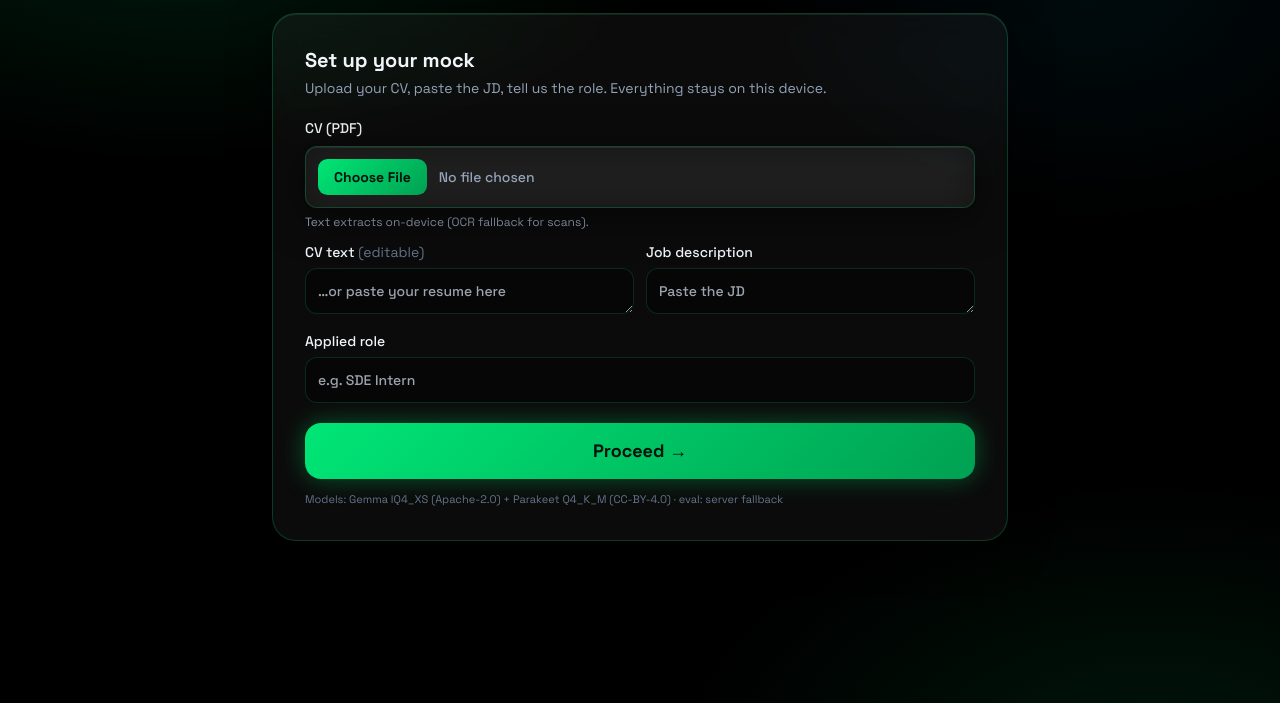
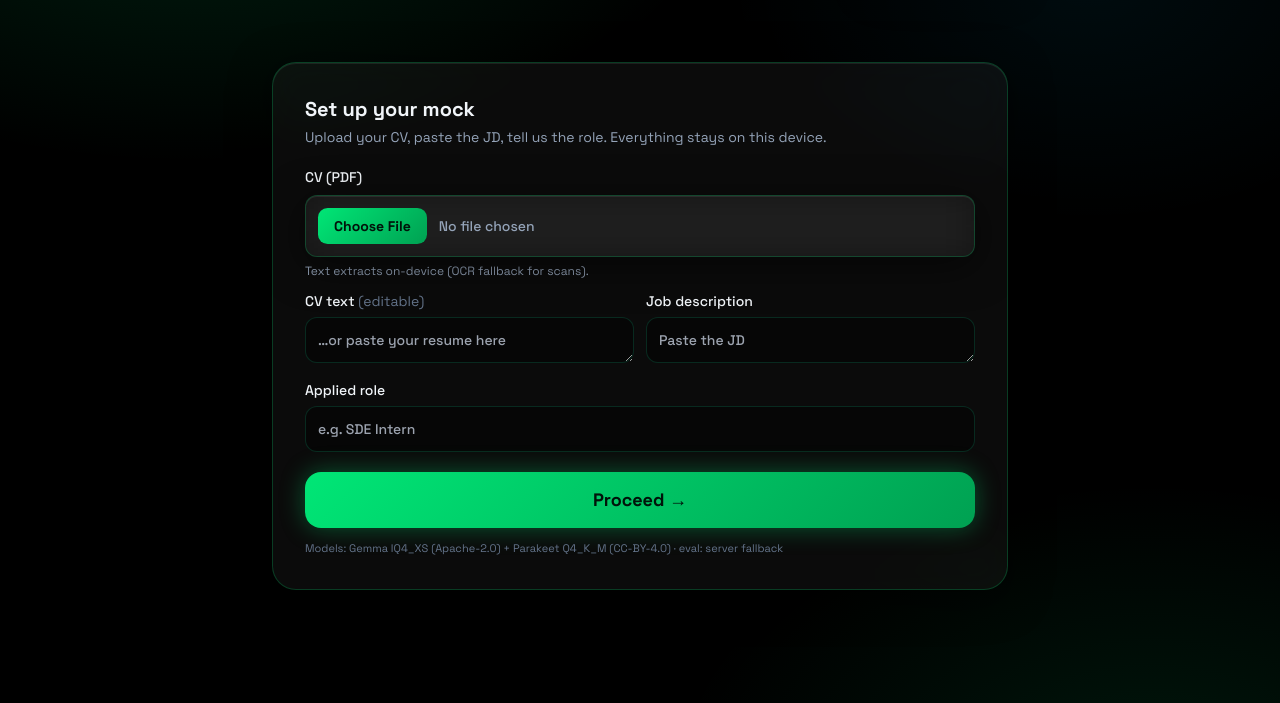
Before and after one commit to Unica2804/placement-prep-coach, a website: page public/index.html in a window 1280 px wide. Shown: the part 97-800 px from the top of the page. Drawn offline with nearby package versions, Linux system fonts and the light colour scheme.

Commit message:
Center layout: body items-center, main vertically centered

```diff
--- a/public/index.html
+++ b/public/index.html
@@ -63,9 +63,9 @@
   input[type="file"]::file-selector-button:active { transform: scale(.95); }
 </style>
 </head>
-<body class="text-slate-100 min-h-screen flex flex-col">
+<body class="text-slate-100 min-h-screen flex flex-col items-center">
 
-<header class="max-w-3xl w-full mx-auto px-4 pt-8 pb-2 flex items-center justify-between">
+<header class="w-full max-w-3xl px-4 pt-8 pb-2 flex items-center justify-between">
   <div>
     <h1 class="text-2xl font-bold tracking-tight">Placement <span class="neon-text">Prep Coach</span></h1>
     <p class="text-slate-400 text-sm mt-0.5">On-device mock interviews · nothing uploads by default</p>
@@ -73,7 +73,8 @@
   <span id="modeBadge" class="text-[11px] px-3 py-1 rounded-full glass text-emerald-300">mode: …</span>
 </header>
 
-<main class="max-w-3xl w-full mx-auto px-4 pb-16 flex-1">
+<main class="w-full max-w-3xl px-4 pb-16 flex-1 flex flex-col justify-center">
+  <div class="w-full">
 
   <!-- SCREEN 1 · setup -->
   <section id="screen-setup" class="screen active">
@@ -142,6 +143,7 @@
       </div>
     </div>
   </section>
+  </div>
 </main>
 
 <script type="module">
```
